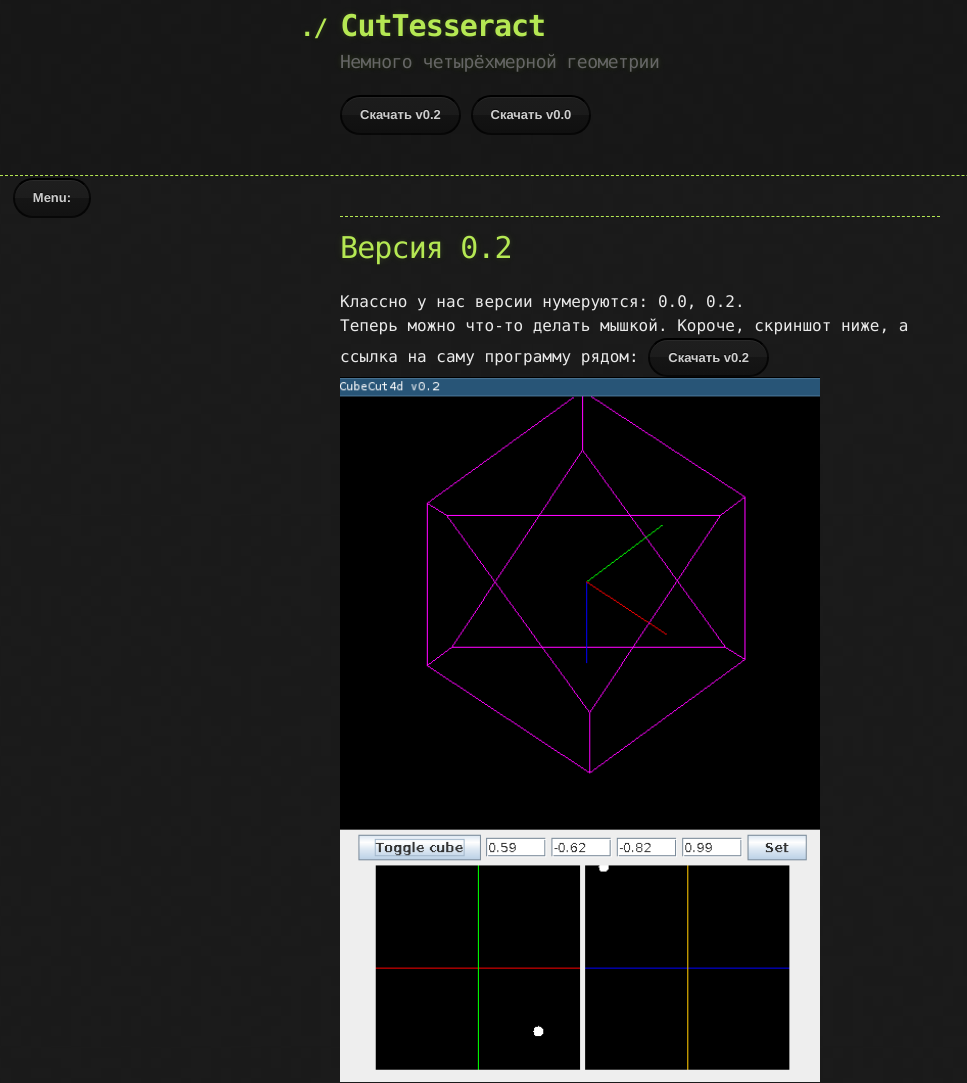
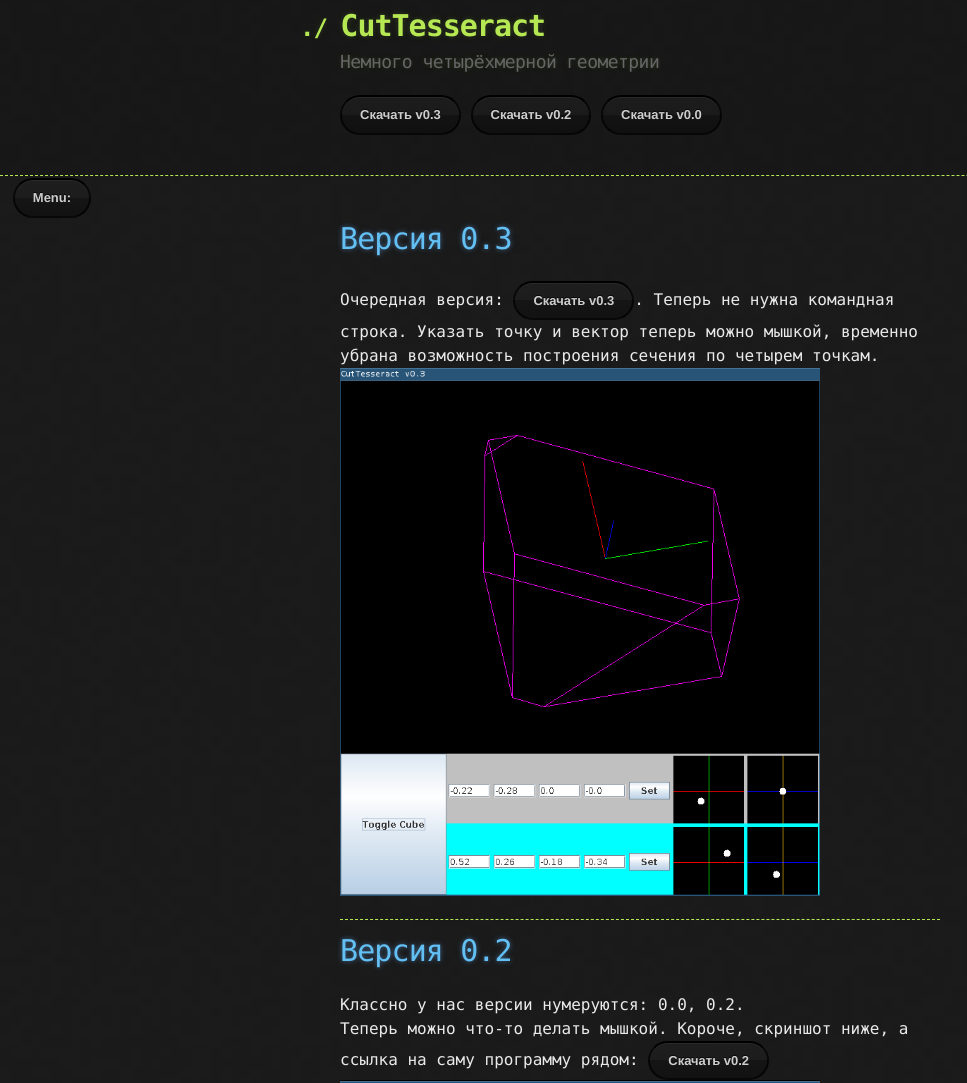
Before and after one commit to imustafin/CutTesseract, a plain HTML site: page index.html in a window 1280 px wide. Shown: the part 17-1100 px from the top of the page, without its empty margins (0-967 px from the left). Drawn offline with Linux system fonts and the light colour scheme.

Commit message:
Added v0.3

```diff
--- a/index.html
+++ b/index.html
@@ -23,6 +23,7 @@
 			<h2>Немного четырёхмерной геометрии</h2>
 
 			<section id="downloads">
+				<a href="downloads/CutTesseract_0.3.zip" class="btn">Скачать v0.3</a>
 				<a href="downloads/CutTesseract_0.2.zip" class="btn">Скачать v0.2</a>
 				<a href="downloads/CutTesseract.zip" class="btn">Скачать v0.0</a>
 			</section>
@@ -38,6 +39,7 @@
 				<div id="menu_list" style="display:none">
 					<ul>
 					<li><a href="#top">Top</a><hr></li>
+					<li><a href="#post3">Версия 0.3</a><hr></li>
 					<li><a href="#post2">Версия 0.2</a><hr></li>
 					<li><a href="#post1">Post</a><hr></li>
 					<li><a href="#installing">Установка</a><hr></li>
@@ -54,10 +56,23 @@
 			</div>
 
 			<!-- main body -->
+
+			<h1>
+				<a id="post3" class="anchor" name="post3" aria-hidden="true"><span
+					class="octicon octicon-link"></span>Версия 0.3</a>
+			</h1>
+			<p>
+				Очередная версия: <a href="downloads/CutTesseract_0.3.zip" class="btn">Скачать v0.3</a>.
+				Теперь не нужна командная строка. Указать точку и вектор теперь можно мышкой,
+				временно убрана возможность построения сечения по четырем точкам.<br>
+				<img src="images/post3.png" style="width: 80%;">
+			</p>
+
+
 			<hr>
 			<h1>
 				<a id="post2" class="anchor" name="post2" aria-hidden="true"><span
-					class="octicon octicon-link"></span></a>Версия 0.2
+					class="octicon octicon-link"></span>Версия 0.2</a>
 			</h1>
 			<p>
 				Классно у нас версии нумеруются: 0.0, 0.2.<br> Теперь можно
```
Also changed, not shown: images/post3.png (added), 1 other file.
